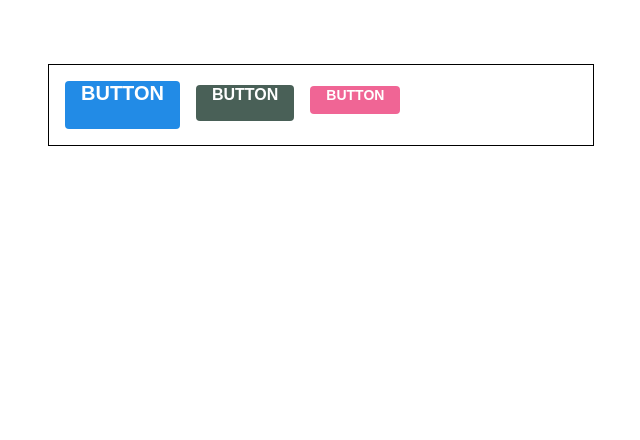
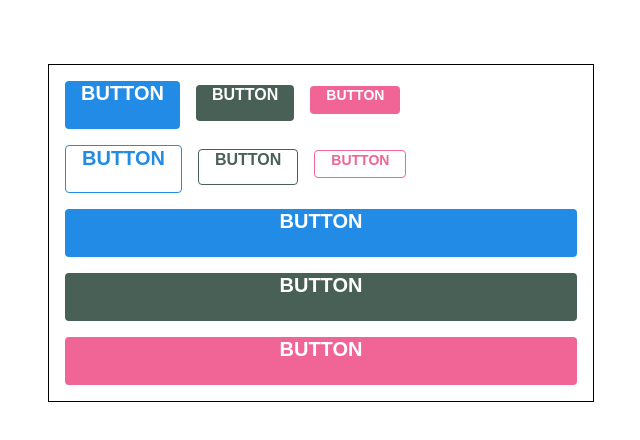
Before and after one commit to ninjasul/styling-with-styled-components, a React (Create React App) app: page / in a window 1280 px wide. Shown: the top 440 px of the page, without its empty margins (319-959 px from the left). Built offline with nearby package versions, Linux system fonts and the light colour scheme.

Commit message:
outline, fullWidth 스타일 적용

```diff
--- a/src/App.js
+++ b/src/App.js
@@ -35,6 +35,16 @@
                     <Button color="gray">BUTTON</Button>
                     <Button color="pink" size="small">BUTTON</Button>
                 </ButtonGroup>
+                <ButtonGroup>
+                    <Button size="large" outline>BUTTON</Button>
+                    <Button color="gray" outline>BUTTON</Button>
+                    <Button color="pink" size="small" outline>BUTTON</Button>
+                </ButtonGroup>
+                <ButtonGroup>
+                    <Button size="large" fullWidth>BUTTON</Button>
+                    <Button size="large" color="gray" fullWidth>BUTTON</Button>
+                    <Button size="large" color="pink" fullWidth>BUTTON</Button>
+                </ButtonGroup>
             </AppBlock>
         </ThemeProvider>
     );
--- a/src/components/Button.js
+++ b/src/components/Button.js
@@ -13,6 +13,15 @@
           &:active {
             background: ${darken(0.1, selected)};
           }
+          ${props => props.outline && css`
+            color: ${selected};
+            background: none;
+            border: 1px solid ${selected};
+            &:hover {
+              background: ${selected};
+              color: white;
+            }
+          `}
         `;
     }}
 `;
@@ -39,6 +48,17 @@
     `};
 `;
 
+const fullWidthStyle = css`
+  ${props => props.fullWidth && css`
+    width: 100%;
+    justify-content: center;
+    & + & {
+      margin-left: 0;
+      margin-top: 1rem;
+    }
+  `}
+`
+
 const StyledButton = styled.button`
     display: inline-flex;
     outline: none;
@@ -50,21 +70,24 @@
     padding-left: 1rem;
     padding-right: 1rem;
 
+     // 기타
+    & + & {
+      margin-left: 1rem;
+    }
+
     // 크기
     ${sizeStyles}
 
     // 색상
     ${colorStyles}
 
-    // 기타
-    & + & {
-      margin-left: 1rem;
-    }
+    // 너비 가득 채우기
+    ${fullWidthStyle}
 `
 
-function Button({children, color, size, ...rest}) {
+function Button({children, color, size, outline, fullWidth, ...rest}) {
     return (
-        <StyledButton color={color} size={size} {...rest}>
+        <StyledButton color={color} size={size} outline={outline} fullWidth={fullWidth} {...rest}>
             {children}
         </StyledButton>
     );
```
